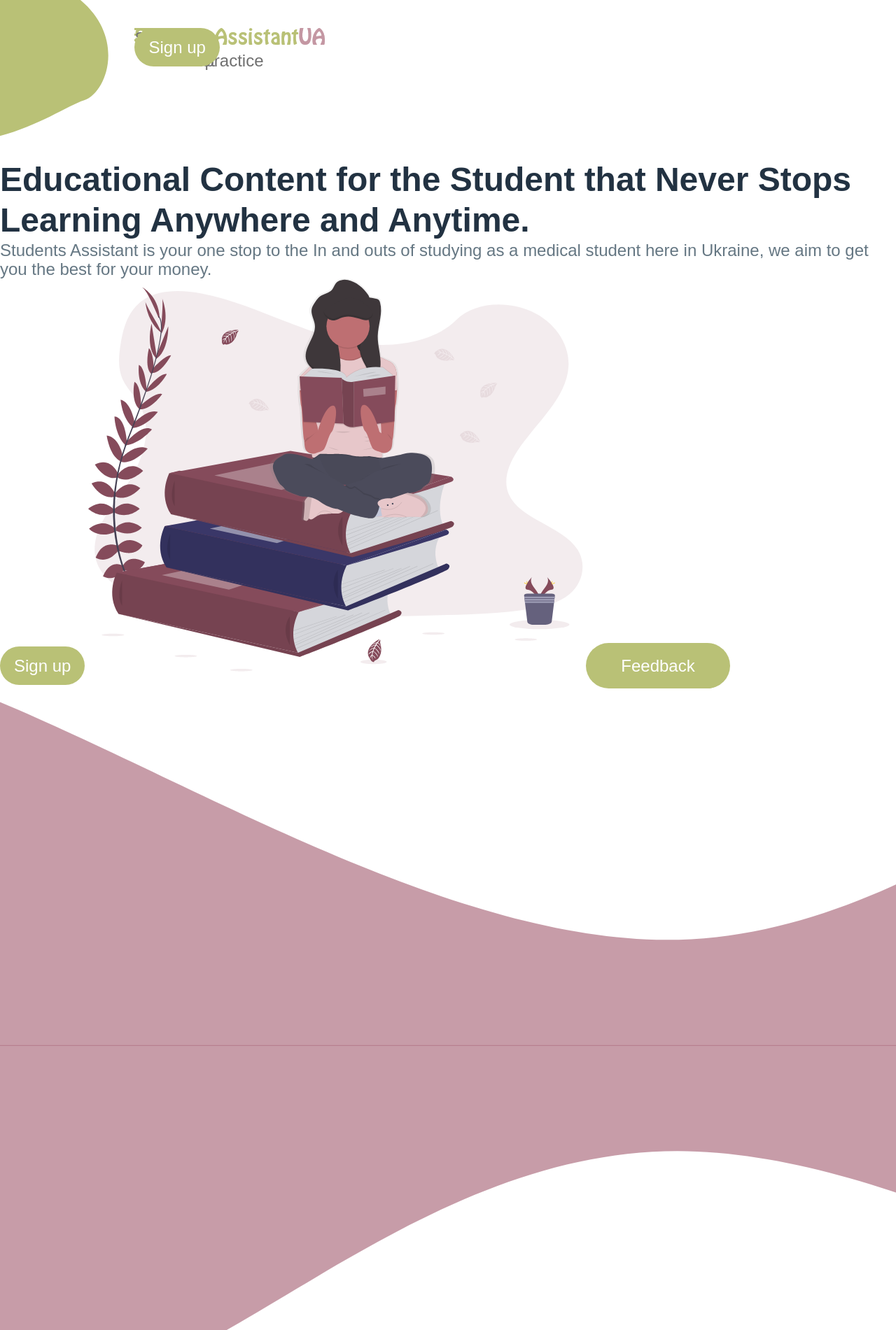
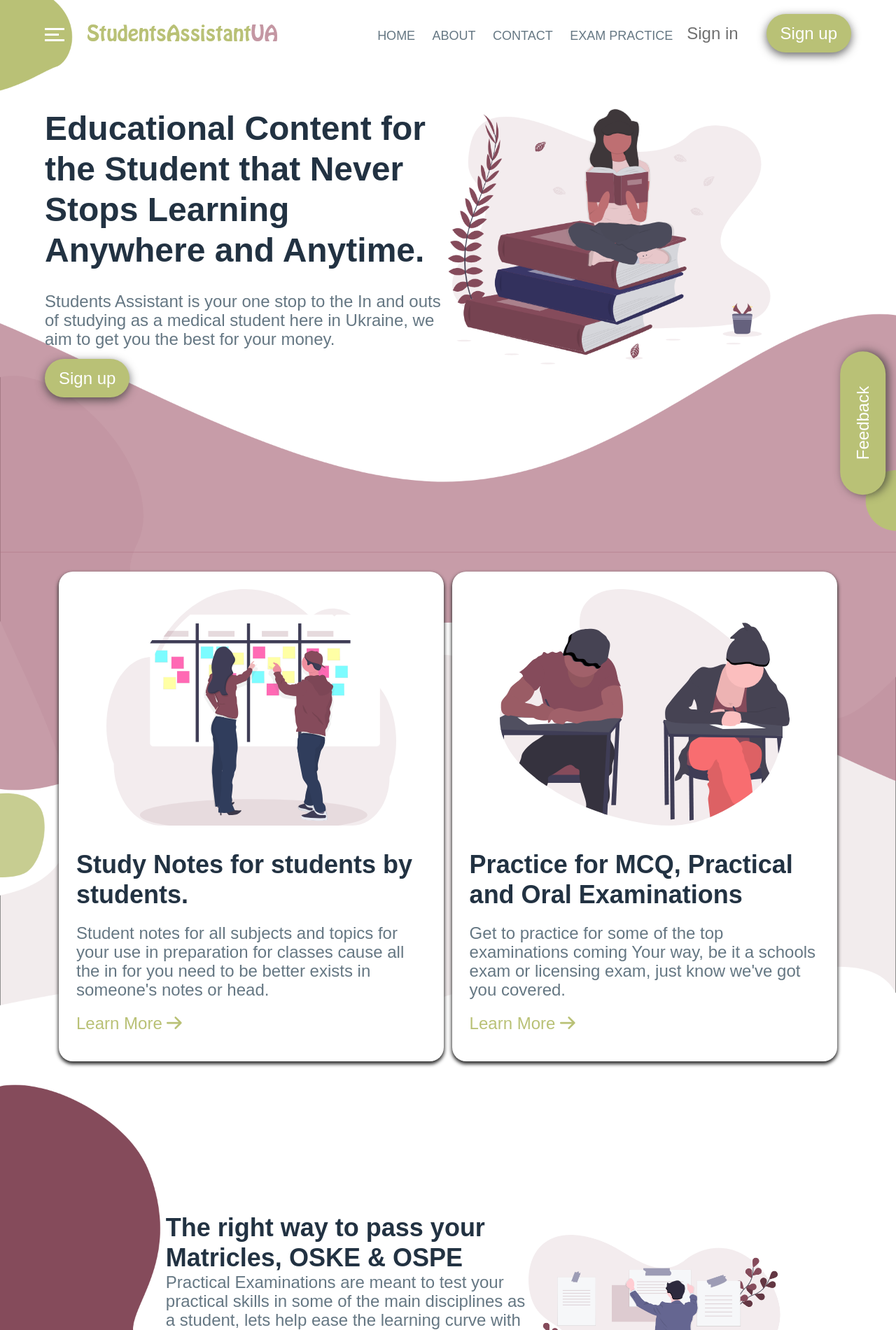
Before and after one commit to NeniEmSu/StudentsAssistantUa-2.0, a PHP site: page / in a window 1280 px wide. Shown: the top 1901 px of the page at 70% size. Run offline with PHP 8.4, Linux system fonts and the light colour scheme.

Commit message:
created homepage css layout

```diff
--- a/css/main.css
+++ b/css/main.css
@@ -1,8 +1,16 @@
+/* Variaables */
+:root {
+    --main-marron-color: #854b5b;
+    --main-sage-color: #918f79;
+    --main-Chartreuse-color: #b9c176;
+    --main-yellow-color: #fee886;
+}
+
 /* Global */
 * {
     padding: 0;
     margin: 0;
-    font-size: 100%;
+    font-size: 16px;
     outline: 0;
     vertical-align: baseline;
 }
@@ -15,7 +23,12 @@ html {
 }
 
 body {
-
+    background-image: url(../img/background.png);
+    background-repeat: no-repeat;
+    background-size: 100%;
+    background-position: top;
+    height: auto;
+    width: 100%;
     overflow-x: hidden;
 }
 
@@ -41,98 +54,37 @@ a {
     text-decoration: none;
     font-size: 24px;
     line-height: 29px;
-    color: #707070;
+    max-width: 2800px;
 }
 
-img {
-    size: 100%;
+.wrapper {
+    width: 90vw;
+    margin: 0 auto;
+    max-width: 2800px;
 }
 
-header {
-    display: inline-flex;
-    padding: 1rem;
-    margin: 1rem;
+.container {
+
+    margin: 20px auto;
 }
 
-.logo {
-    height: 3rem;
-    position: absolute;
-    z-index: 3;
-    top: 40px;
-    cursor: pointer;
-    transition: all 0.5s ease-out;
-}
-
-ul li {
-    list-style: none;
-    display: flex;
-    flex-direction: row;
-    padding: 1rem;
-    margin: 1rem;
-    position: absolute;
-    z-index: 3;
-    top: 40px;
-}
-
-.signin {
-    position: absolute;
-    z-index: 3;
-    top: 40px;
-    cursor: pointer;
-    transition: all 0.5s ease-out;
-}
-
-.signup {
-    position: absolute;
-    z-index: 3;
-    top: 40px;
-    cursor: pointer;
-    transition: all 0.5s ease-out;
-}
-
-.btn {
-    background-color: #B9C176;
-    border-radius: 1000px;
-    color: #FFFFFF;
-    cursor: pointer;
-    font-size: 24px;
-    line-height: 29px;
-}
-
-.clear-btn {
-    color: #707070;
-    background: transparent;
-    border: none;
-}
-
-.small-btn {
-    width: 130;
-    height: 50;
-    border: none;
-    padding: 13px 20px;
-}
-
-.large-btn {
-    width: 190;
-    height: 60;
-    border: none;
-    padding: 18px 50px;
-}
+/* Navigation */
 
 .menu-btn {
     position: absolute;
     z-index: 3;
     top: 40px;
     cursor: pointer;
-    transition: all 0.5s ease-out;
+    transition: all 500ms ease-out;
+    text-align: center;
 }
 
 .menu-btn .btn-line {
     width: 28px;
     height: 3px;
     margin: 0 0 5px 0;
-    background: #B9C176;
-    transition: all 0.5s ease-out;
+    background: white;
+    transition: all 500ms ease-out;
 }
 
 .menu-btn .btn-line.btn-line:nth-child(2) {
@@ -154,3 +106,226 @@ ul li {
 .menu-btn.close .btn-line:nth-child(3) {
     transform: rotate(-45deg) translate(7px, -6px);
 }
+
+.logo {
+    height: 0.5rem;
+    float: left;
+    padding-top: 15px;
+    margin-left: 60px;
+}
+
+.menu {
+    float: right;
+    display: inline-flex;
+}
+
+nav ul {
+    margin: 0;
+    padding: 0;
+    list-style: none;
+}
+
+nav li {
+    display: inline-flex;
+    margin-left: 20px;
+    padding-top: 20.5px;
+    position: relative;
+}
+
+nav li a {
+    font-size: 18px;
+    line-height: 20px;
+    color: #657783;
+    text-transform: uppercase;
+}
+
+nav li a::before {
+    content: '';
+    display: block;
+    height: 5px;
+    background-color: var(--main-Chartreuse-color);
+    position: absolute;
+    top: 0;
+    width: 0%;
+    transition: all ease-in-out 250ms;
+}
+
+nav li a:hover::before {
+    width: 100%;
+}
+
+li:last-child {
+    margin-right: 20px;
+}
+
+.signin {
+    margin-right: 40px;
+}
+
+.signup {}
+
+.btn {
+    background-color: #b9c176;
+    border-radius: 1000px;
+    color: #ffffff;
+    cursor: pointer;
+    font-size: 24px;
+    line-height: 29px;
+    -webkit-box-shadow: 0px 4px 13px 0px rgba(50, 50, 50, 0.75);
+    -moz-box-shadow: 0px 4px 13px 0px rgba(50, 50, 50, 0.75);
+    box-shadow: 0px 4px 13px 0px rgba(50, 50, 50, 0.75);
+    outline: none;
+    -webkit-transition: translate(-50%, -50%);
+    transition: all ease 500ms;
+
+}
+
+.btn:hover {
+
+    outline: none;
+    opacity: 0.85;
+    transform: scale(1.1);
+}
+
+
+.clear-btn {
+    color: #707070;
+    background: transparent;
+    border: none;
+    box-shadow: none;
+}
+
+.small-btn {
+    width: 130;
+    height: 50;
+    border: none;
+    padding: 13px 20px;
+}
+
+.large-btn {
+    width: 190;
+    height: 60;
+    border: none;
+    padding: 18px 50px;
+}
+
+.landing {
+    text-align: left;
+    display: inline-block;
+    margin-top: 5rem;
+}
+
+.landing-text {
+    width: 50%;
+    float: left;
+}
+
+.landing-text h1 {
+    margin-bottom: 30px;
+}
+
+.landing-text p {
+    margin-bottom: 15px;
+}
+
+.landing-image {
+    width: 50%;
+    float: left;
+}
+
+.book-lover {
+    width: 80%;
+    height: auto;
+}
+
+.feedback {
+    margin-left: 92.5%;
+    transform: rotate(-90deg);
+    position: static;
+}
+
+.cards-section {
+    padding: 20px;
+    display: inline-block;
+}
+
+.card {
+    margin-top: 10rem;
+    text-align: center;
+    padding: 25px;
+    width: 45%;
+    height: 650px;
+    -ms-border-radius: 20px;
+    -o-border-radius: 20px;
+    -moz-border-radius: 20px;
+    -webkit-border-radius: 20px;
+    border-radius: 20px;
+    -ms-box-shadow: 0px 3px 5px 1px rgba(50, 50, 50, 2);
+    -o-box-shadow: 0px 3px 5px 1px rgba(50, 50, 50, 2);
+    -webkit-box-shadow: 0px 3px 5px 1px rgba(50, 50, 50, 2);
+    -moz-box-shadow: 0px 3px 5px 1px rgba(50, 50, 50, 2);
+    box-shadow: 0px 3px 5px 1px rgba(50, 50, 50, 2);
+    background: rgba(255, 255, 255, 255);
+}
+
+.card:nth-child(1) {
+    float: left;
+}
+
+.card:nth-child(2) {
+    float: right;
+}
+
+.card h2 {
+    text-align: left;
+    margin: 30px 0 0 0;
+}
+
+.card p {
+    text-align: left;
+    margin: 20px 0;
+}
+
+.card a {
+    color: var(--main-Chartreuse-color);
+}
+
+.ending {
+    margin-top: 12rem;
+}
+
+.ending-text:first-child {
+    margin-left: 15%;
+    width: 45%;
+    float: left;
+    margin-right: 0;
+}
+
+.ending-text:last-child {
+    margin-top: 10rem;
+    width: 50%;
+    float: right;
+}
+
+.ending-text h1 {
+    margin-bottom: 30px;
+}
+
+.ending-text p {
+    margin-bottom: 15px;
+}
+
+.ending-image {
+    margin-top: 2rem;
+    width: 40%;
+    float: left;
+}
+
+.notice {
+    width: 80%;
+    height: auto;
+}
+
+hr {
+    width: 90vw;
+}
--- a/index.html
+++ b/index.html
@@ -72,48 +72,62 @@
 <body>
 
     <div class="wrapper">
-        <img src="img/Mask Group 4.png" alt="mask">
         <header>
+
+            <div class="container">
                 <div class="menu-btn">
                     <div class="btn-line"></div>
                     <div class="btn-line"></div>
                     <div class="btn-line"></div>
                 </div>
-            <nav class="menu">
+
                 <div class="menu-branding">
                     <a href="index.html" class="logo"><img src="img/StudentsAssistantUA.png" alt="StudentsAssistantUA logo"></a>
                 </div>
+                <nav class="menu">
                     <ul class="menu-nav">
-                    <li class="nav-item current"><a class="nav-link" href="index.html">Home</a></li>
-                    <li class="nav-item"><a class="nav-link" href="about.html">About</a></li>
-                    <li class="nav-item"><a class="nav-link" href="contact.html">Contact</a></li>
-                    <li class="nav-item"><a class="nav-link" href="exampractice.html">Exam practice</a></li>
+                        <li class="nav-item current">
+                            <a class="nav-link" href="index.html">Home</a>
+                        </li>
+                        <li class="nav-item">
+                            <a class="nav-link" href="about.html">About</a>
+                        </li>
+                        <li class="nav-item">
+                            <a class="nav-link" href="contact.html">Contact</a>
+                        </li>
+                        <li class="nav-item">
+                            <a class="nav-link" href="exampractice.html">Exam practice</a>
+                        </li>
                     </ul>
                     <button class="btn clear-btn signin">Sign in</button>
                     <button class="btn small-btn signup">Sign up</button>
+                </nav>
 
-            </nav>
+            </div>
         </header>
 
         <main>
+            <div class="landing">
+                <div class="landing-text">
                     <h1>Educational Content for the Student that Never Stops Learning Anywhere and Anytime.</h1>
                     <p>Students Assistant is your one stop to the In and outs of studying as a medical student here in
                         Ukraine, we aim to get you the best for your money.
                     </p>
                     <button class="btn small-btn">Sign up</button>
-            <img src="img/undraw_book_lover_mkck.png" alt="illustration of girl siting one books while reading a book">
-            <button class="btn large-btn">Feedback</button>
-            <img src="img/Group 348.png" alt="Background separation">
-            <img src="img/Ellipse 80.png" alt="">
-            <img src="img/Mask Group 5.png" alt="">
-            <img src="img/Mask Group 3.png" alt="Background separation">
+                </div>
+                <div class="landing-image">
+                    <img class="book-lover" src="img/undraw_book_lover_mkck.png" alt="illustration of girl siting one books while reading a book">
+                </div>
+            </div>
+            <button class="btn large-btn feedback">Feedback</button>
 
+            <div class="cards-section">
                 <div class="card">
                     <img src="img/undraw_scrum_board_cesn.png" alt="">
                     <h2>Study Notes for students by students.</h2>
                     <p>Student notes for all subjects and topics for your use in preparation for classes cause all the
                         in for you need to be better exists in someone's notes or head.</p>
-                <a href="#">Learn More <img src="img/Group 333.png" alt="arrow"></a>
+                    <p><a href="#">Learn More <img src="img/Group 333.png" alt="arrow"></a></p>
 
                 </div>
 
@@ -122,28 +136,37 @@
                     <h2>Practice for MCQ, Practical and Oral Examinations</h2>
                     <p>Get to practice for some of the top examinations coming Your way, be it a schools exam or
                         licensing exam, just know we've got you covered.</p>
-                <a href="#">Learn More <img src="img/Group 333.png" alt="arrow"></a>
+                    <p><a href="#">Learn More <img src="img/Group 333.png" alt="arrow"></a></p>
 
                 </div>
+            </div>
 
+            <div class="ending">
+                <div class="ending-text">
                     <h2>The right way to pass your Matricles, OSKE & OSPE</h2>
-            <p>Practical Examinations are meant to test your practical skills in some of the main disciplines as a
+                    <p>Practical Examinations are meant to test your practical skills in some of the main disciplines
+                        as a
                         student, lets help ease the learning curve with a specific and streamlined guide.
                     </p>
                     <button class="btn small-btn">Learn More</button>
-            <img src="img/Group 329.png" alt="">
+                </div>
+                <div class="ending-image">
+                    <img class="notice" src="img/Group 329.png" alt="">
+                </div>
 
-            <img src="img/Group 349.png" alt="">
+                <div class="ending-text">
                     <h2>Get assistance from like minded
                         students right on the Platform</h2>
-            <p>With Just the access to an internet connection and an equally connectable device, you can finally
+                    <p>With Just the access to an internet connection and an equally connectable device, you can
+                        finally
                         get the answers to those questions that once seamed too difficult.</p>
                     <button class="btn small-btn">Ask Now</button>
+                </div>
+            </div>
 
-            <img src="img/Group 350.png" alt="">
+        </main>
 
 
-        </main>
 
         <footer id="main-footer">
             <hr>
```
Also changed, not shown: js/main.js (+36 -0 lines), css/img/undraw_scrum_board_cesn.png (added), img/background.png (added). Lines whose indentation alone changed are shown as unchanged.
